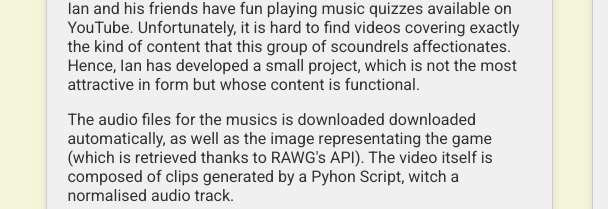
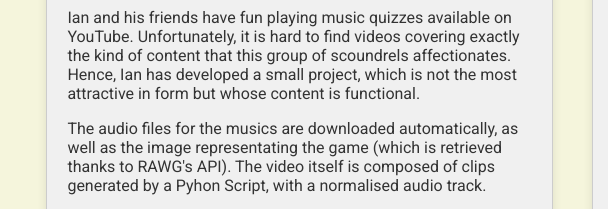
Before and after one commit to Mic-Firapat/mic-firapat.github.io, a plain HTML site: page index.html in a window 1280 px wide. Shown: the part 1051-1260 px from the top of the page, 0-608 px from the left. Drawn offline with Linux system fonts and the light colour scheme; grey boxes are pictures that could not be loaded.

Commit message:
Fixing typos

```diff
--- a/index.html
+++ b/index.html
@@ -91,9 +91,9 @@
                     Ian has developed a small project, which is not the most attractive in form but whose content is
                     functional.</p>
 
-                <p>The audio files for the musics is downloaded downloaded automatically, as well as the image
+                <p>The audio files for the musics are downloaded automatically, as well as the image
                     representating the game (which is retrieved thanks to RAWG's API). The video itself is composed of
-                    clips generated by a Pyhon Script, witch a normalised audio track.</p>
+                    clips generated by a Pyhon Script, with a normalised audio track.</p>
 
                 <div class="vidcontainer">
                     <iframe src="https://www.youtube.com/embed/CJ1pbkJPGwo" frameborder="0"
```
